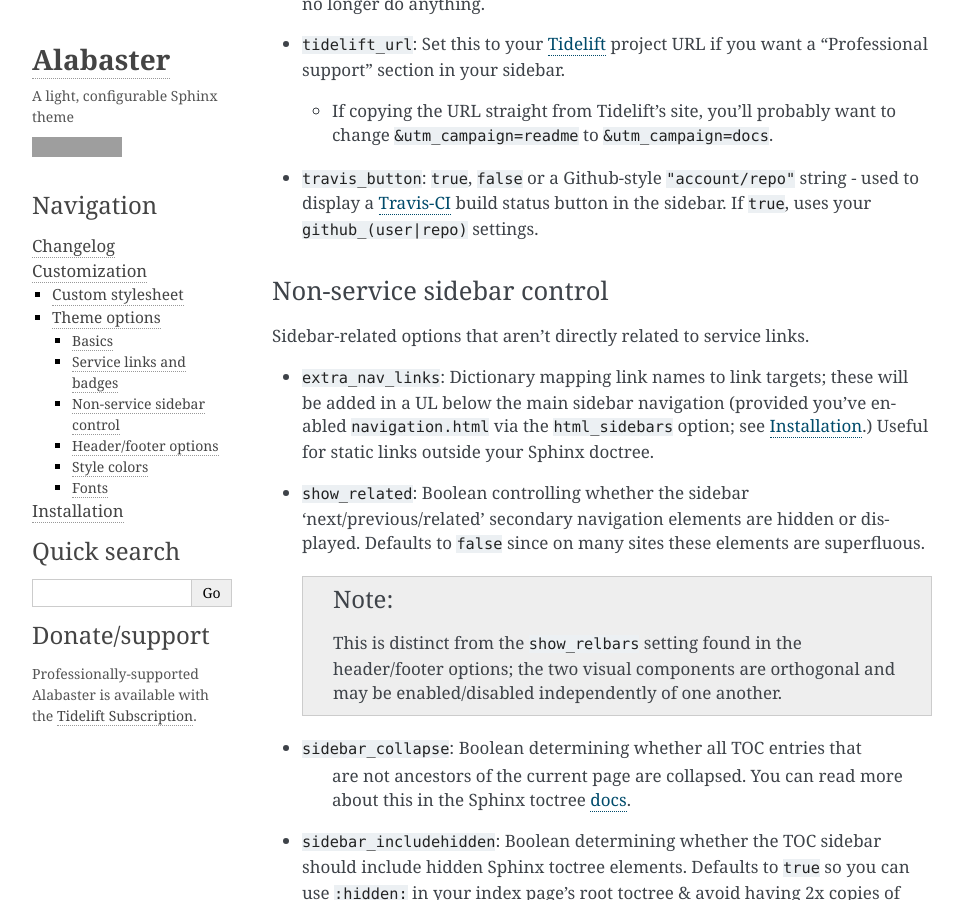
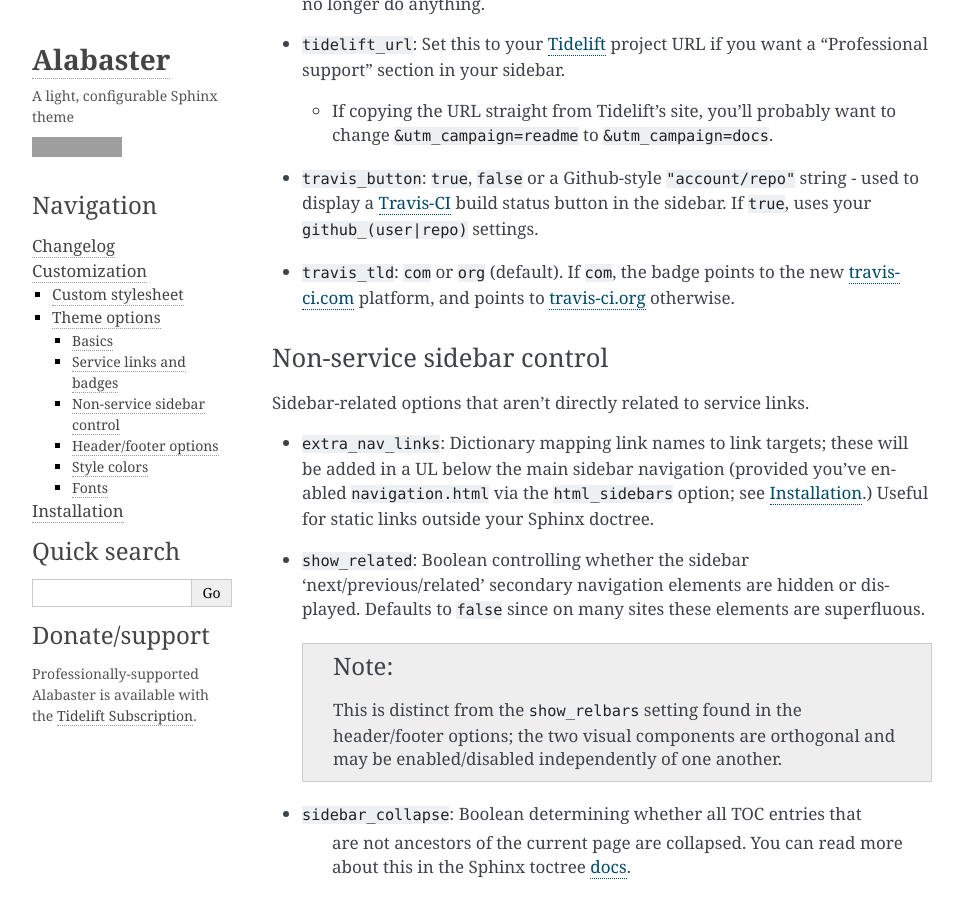
Before and after one commit to sphinx-doc/alabaster, a Sphinx documentation site: the page built from docs/customization.rst, in a window 1280 px wide and 900 px high, scrolled down 3276 px. Shown: the whole window, without its empty margins (148-1111 px from the left). Built offline with Sphinx 7.4.7, drawn with Linux system fonts in a browser that asks for light colours; grey boxes are pictures that could not be loaded.

Commit message:
Add notes about `travis_tld` theme option to docs

```diff
--- a/docs/customization.rst
+++ b/docs/customization.rst
@@ -153,6 +153,9 @@ banners.
   string - used to display a `Travis-CI <https://travis-ci.org>`_ build status
   button in the sidebar. If ``true``, uses your ``github_(user|repo)``
   settings.
+* ``travis_tld``: ``com`` or ``org`` (default). If ``com``, the badge points
+  to the new `travis-ci.com <https://travis-ci.com>`_ platform, and points to
+  `travis-ci.org <https://travis-ci.org>`_ otherwise.
 
 Non-service sidebar control
 ---------------------------
```
